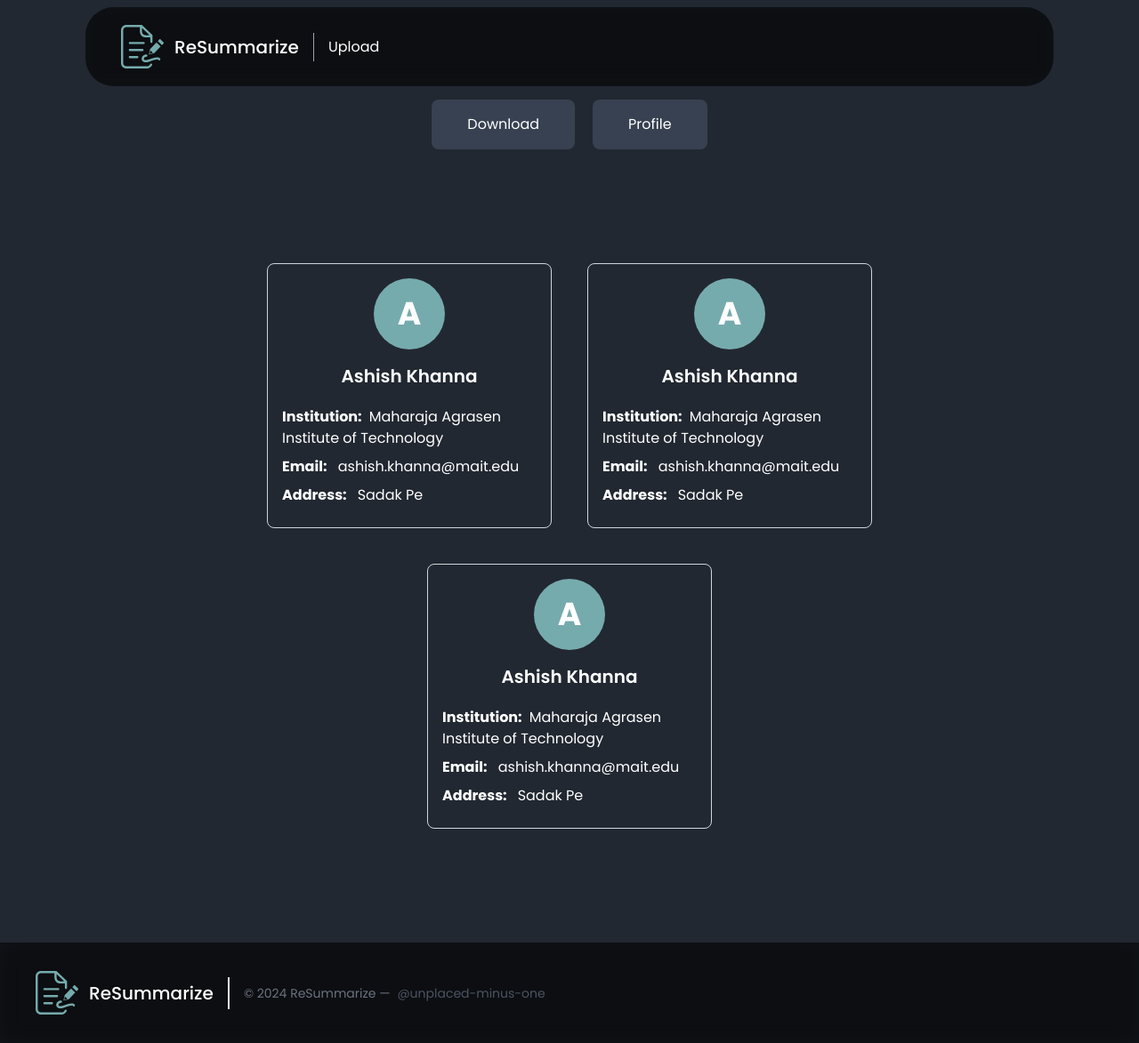
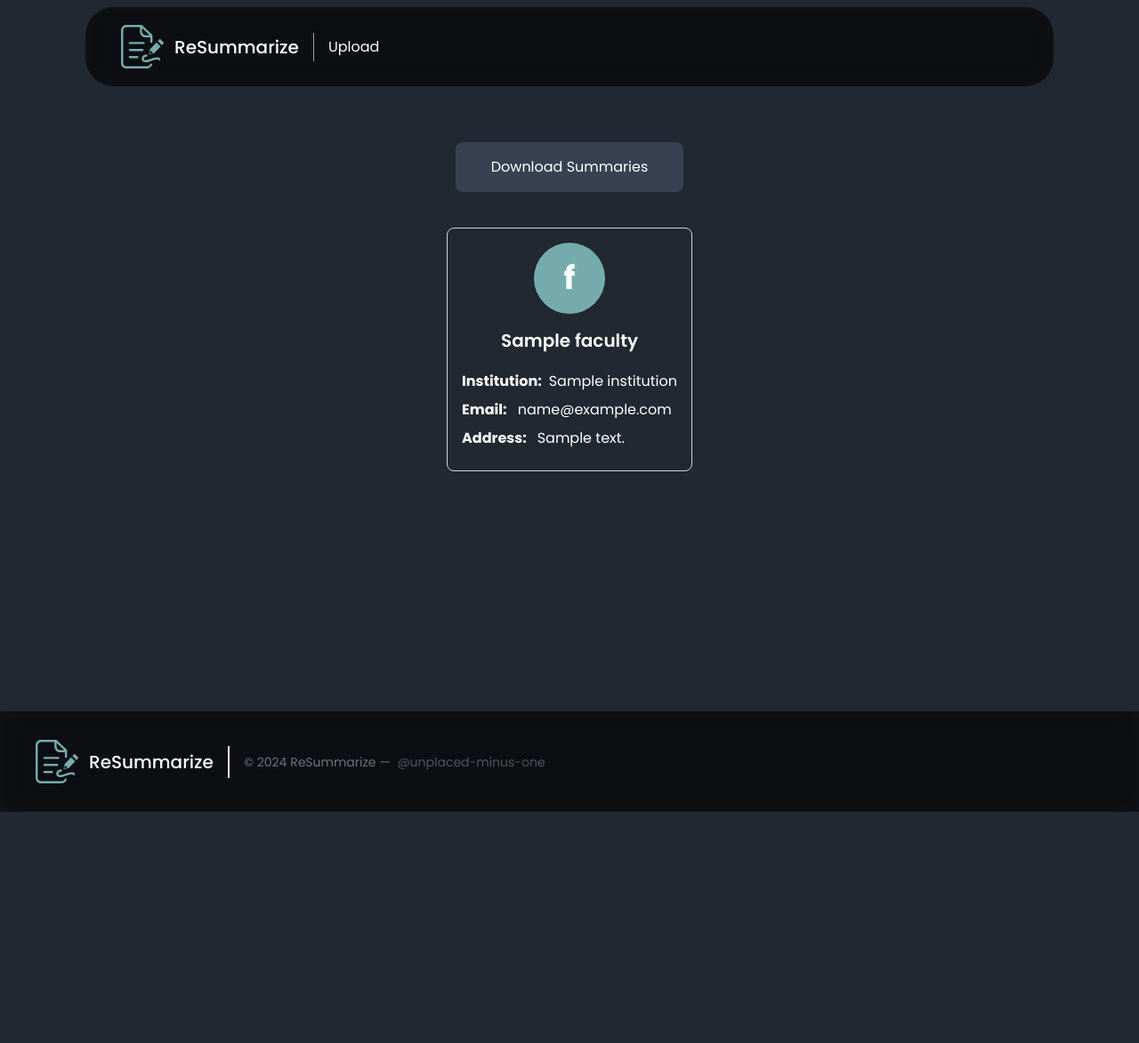
Before and after one commit to thakurprathya/research_summary_generator, a Flask app: template templates/pages/download.html in a window 1280 px wide. Shown: the whole page at 89% size. After the commit the page ends 913 px from the top, so only its background shows below. Run offline with Flask 3, Linux system fonts and the light colour scheme; the template is opened without the code that fills it: most values are stand-ins (such as "Sample title", 1, 10 or a date in 2020); style sheets or scripts are compiled from the project's sources.

Commit message:
download page structure & working...

```diff
--- a/app.py
+++ b/app.py
@@ -183,11 +183,11 @@ def download():
         }
     ]
 
-    return render_template('pages/download.html')
+    return render_template('pages/download.html', faculties=faculties)
 
 @app.route('/download-file')
 def download_file():
-    return send_file('D:\Lang\sih\src\static\\assets\demo_main.xlsx', as_attachment=True)
+    return send_file('/Users/prathyathakur/Master/Programming/SIH/sih24/flask_app_env_12/src/static/assets/demo.xlsx', as_attachment=True)
 
 @app.route('/profile')
 def profile():
--- a/templates/components/profilecard.html
+++ b/templates/components/profilecard.html
@@ -1,17 +1,18 @@
-<div id="card" class="border border-gray-300 rounded-lg p-4 max-w-xs text-center">
+<div id="card-{{ faculty.author_name + faculty.institution + faculty.email }}" class="border border-gray-300 rounded-lg p-4 max-w-xs text-center cursor-pointer">
     <div class="text-4xl font-bold bg-[#76ABAE] rounded-full w-20 h-20 flex items-center justify-center mx-auto mb-4">
-        A
+        {% set first_name_initial = faculty.author_name.split(' ')[1][0] %}
+        {{ first_name_initial }}
     </div>
-    <h2 class="text-xl font-semibold mb-5">Ashish Khanna</h2>
+    <h2 class="text-xl font-semibold mb-5">{{ faculty.author_name }}</h2>
     <div class="text-left">
-        <p class="mb-2"><strong class="mr-2">Institution:</strong>Maharaja Agrasen Institute of Technology</p>
-        <p class="mb-2"><strong class="mr-2">Email:</strong> <a href="mailto:{{ email }}" class="no-underline">ashish.khanna@mait.edu</a></p>
-        <p class="mb-2"><strong class="mr-3">Address:</strong>Sadak Pe</p>
+        <p class="mb-2"><strong class="mr-2">Institution:</strong>{{ faculty.institution }}</p>
+        <p class="mb-2"><strong class="mr-2">Email:</strong> <a href="mailto:{{ email }}" class="no-underline">{{ faculty.email }}</a></p>
+        <p class="mb-2"><strong class="mr-3">Address:</strong>{{ faculty.address }}</p>
     </div>
 </div>
 
 <script>
-    document.getElementById('card').addEventListener('click', () => {
+    document.getElementById('card-{{ faculty.author_name + faculty.institution + faculty.email }}').addEventListener('click', () => {
         window.location.href = '/profile';
     });
 </script>
--- a/templates/pages/download.html
+++ b/templates/pages/download.html
@@ -11,18 +11,15 @@
 
 <body class="w-full">
     {% include 'components/header.html' %}
+    <section class="min-h-[100vh] flex flex-col items-center justify-start">
+        <button id="downloadButton" class="mt-[10rem] px-10 py-4 bg-gray-700 rounded-lg hover:bg-gray-500">Download Summaries</button>
 
-    <section class="flex items-center justify-center mt-28 gap-5">
-        <button id="downloadButton" class="px-10 py-4 bg-gray-700 rounded-lg hover:bg-gray-500">Download</button>
-        <button id="profileButton" class="px-10 py-4 bg-gray-700 rounded-lg hover:bg-gray-500">Profile</button>
+        <div class="m-10 w-[90%] flex items-center justify-center gap-10 flex-wrap">
+            {% for faculty in faculties %}
+                {% include 'components/profilecard.html' %}
+            {% endfor %}
+        </div>
     </section>
-
-    <section class="m-[10%] flex gap-10 items-center justify-center flex-wrap">
-        {% include 'components/profilecard.html' %}
-        {% include 'components/profilecard.html' %}
-        {% include 'components/profilecard.html' %}
-    </section>
-
     {% include 'components/footer.html' %}
 </body>
 
@@ -30,9 +27,6 @@
     document.getElementById('downloadButton').addEventListener('click', function () {
         window.location.href = '/download-file';
     });
-    document.getElementById('profileButton').addEventListener('click', function () {
-        window.location.href = '/profile';
-    });
 </script>
 
 </html>
```
